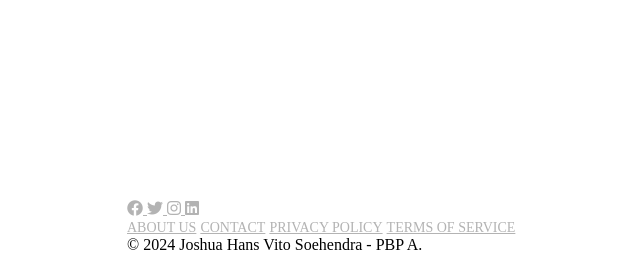
After one commit to joshuahvs/josh, a Django app: template templates/footer2.html in a window 1280 px wide. The commit adds this page. Shown: the part 546-800 px from the top of the page, without its empty margins (13-653 px from the left). Run offline with Django 5.2, Linux system fonts and the light colour scheme; the template is opened without the code that fills it, so the values that code supplies are empty.

Commit message:
Membenarkan settings, dan juga menambahkan footer

```diff
--- a/josh_app/settings.py
+++ b/josh_app/settings.py
@@ -121,7 +121,6 @@ USE_TZ = True
 # https://docs.djangoproject.com/en/5.1/howto/static-files/
 
 STATIC_URL = '/static/'
-STATICFILES_DIRS = [BASE_DIR / "static"]
 if DEBUG:
     STATICFILES_DIRS = [
         BASE_DIR / 'static' # merujuk ke /static root project pada mode development
--- a/main/templates/login.html
+++ b/main/templates/login.html
@@ -67,4 +67,6 @@
   </div>
 </div>
 
+{% include 'footer2.html' %}
+
 {% endblock content %}
--- /dev/null
+++ b/templates/footer2.html
@@ -0,0 +1,75 @@
+<!-- Footer Section -->
+<footer class="footer absolute bottom-0 left-0 w-full text-white py-4 z-20">
+    <div class="container mx-auto text-center">
+      <!-- Social Media Links -->
+      <div class="social-icons mb-6">
+        <a href="#" class="inline-block mx-4 text-xl text-gray-400 hover:text-white transition duration-300">
+          <i class="fab fa-facebook"></i> <!-- Facebook Icon -->
+        </a>
+        <a href="#" class="inline-block mx-4 text-xl text-gray-400 hover:text-white transition duration-300">
+          <i class="fab fa-twitter"></i> <!-- Twitter Icon -->
+        </a>
+        <a href="#" class="inline-block mx-4 text-xl text-gray-400 hover:text-white transition duration-300">
+          <i class="fab fa-instagram"></i> <!-- Instagram Icon -->
+        </a>
+        <a href="#" class="inline-block mx-4 text-xl text-gray-400 hover:text-white transition duration-300">
+          <i class="fab fa-linkedin"></i> <!-- LinkedIn Icon -->
+        </a>
+      </div>
+
+      <!-- Footer Navigation Links -->
+      <div class="footer-nav mb-6">
+        <a href="#" class="text-gray-400 hover:text-white mx-4 transition duration-300">About Us</a>
+        <a href="#" class="text-gray-400 hover:text-white mx-4 transition duration-300">Contact</a>
+        <a href="#" class="text-gray-400 hover:text-white mx-4 transition duration-300">Privacy Policy</a>
+        <a href="#" class="text-gray-400 hover:text-white mx-4 transition duration-300">Terms of Service</a>
+      </div>
+
+      <!-- Copyright Notice -->
+      <div class="text-gray-400">
+        &copy; 2024 Joshua Hans Vito Soehendra - PBP A.
+      </div>
+    </div>
+  </footer>
+
+  <!-- Add this to your <head> to include font-awesome icons -->
+  <link rel="stylesheet" href="https://cdnjs.cloudflare.com/ajax/libs/font-awesome/6.0.0-beta3/css/all.min.css">
+
+  <style>
+    .footer {
+      background-color: transparent; /* Make footer background transparent */
+    }
+
+    .social-icons a {
+      color: #b3b3b3;
+    }
+
+    .social-icons a:hover {
+      color: #fff;
+    }
+
+    .footer-nav a {
+      color: #b3b3b3;
+      text-transform: uppercase;
+      font-size: 0.875rem;
+    }
+
+    .footer-nav a:hover {
+      color: #fff;
+    }
+
+    .footer .container {
+      max-width: 1000px;
+      margin: 0 auto;
+      padding: 0 20px;
+    }
+
+    /* Ensure the footer is placed on top of the video */
+    .footer {
+      position: absolute;
+      bottom: 0;
+      left: 0;
+      width: 100%;
+      z-index: 20; /* Make sure it is above the video */
+    }
+  </style>
```
Also changed, not shown: main/templates/main.html (+40 -41 lines), main/templates/product_list.html (+33 -20 lines), static/css/global.css (+8 -34 lines), templates/footer.html (added, +66 -0 lines).
